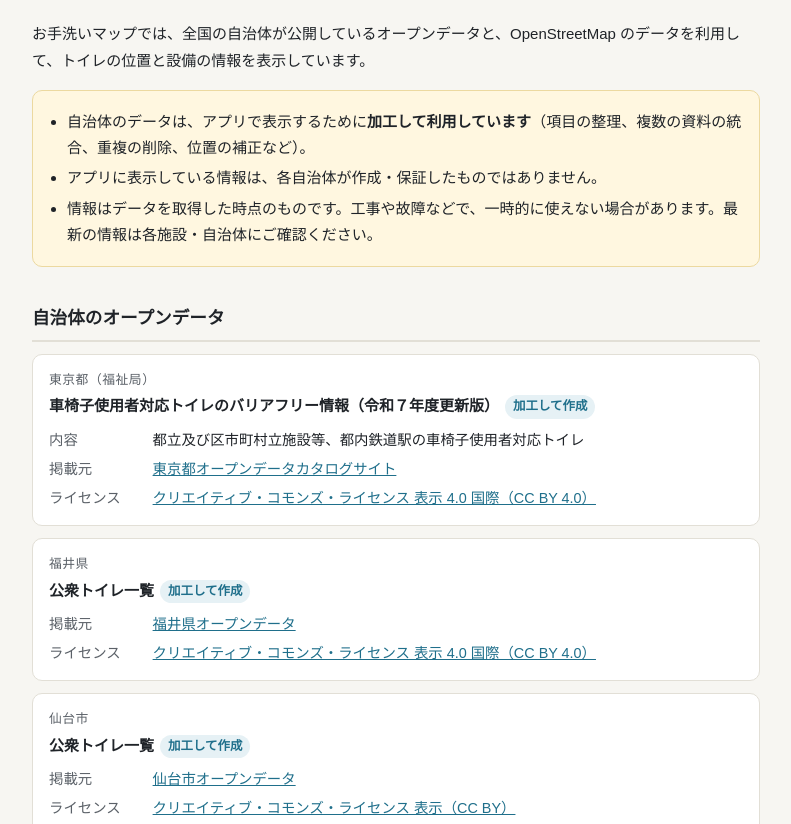
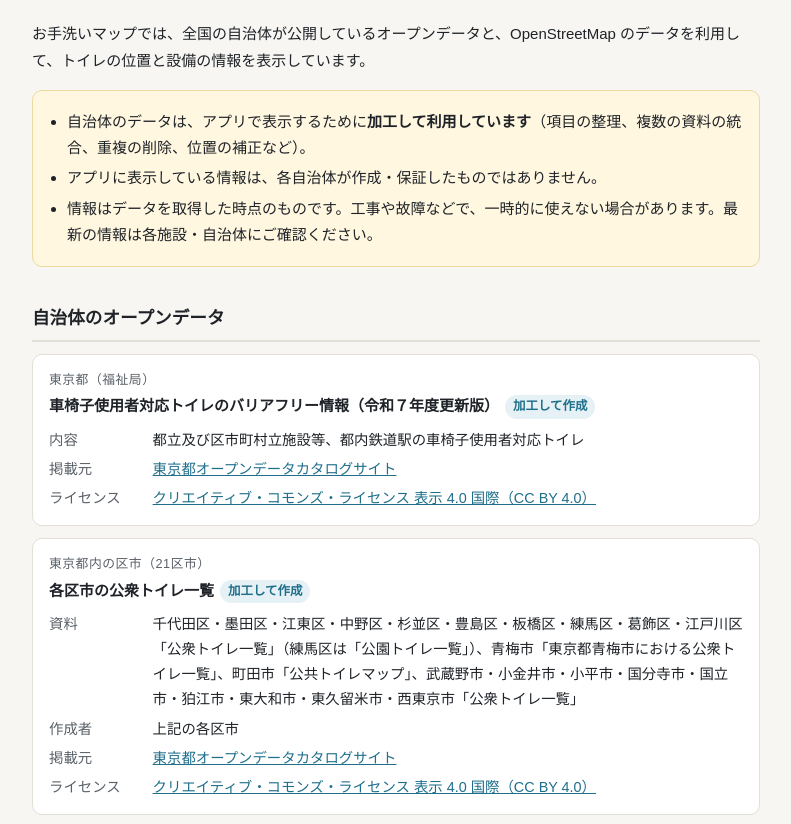
Before and after one commit to tatsuyaace0613-hash/oteari-map, a plain HTML site: page index.html in a window 1280 px wide. Shown: the part 96-920 px from the top of the page, without its empty margins (244-1035 px from the left). Drawn offline with Linux system fonts and the light colour scheme.

Commit message:
Add files via upload
東京都の21区市を追加

```diff
--- a/index.html
+++ b/index.html
@@ -94,6 +94,17 @@
     </div>
 
     <div class="source">
+      <p class="org">東京都内の区市（21区市）</p>
+      <p class="title">各区市の公衆トイレ一覧<span class="tag">加工して作成</span></p>
+      <dl>
+        <dt>資料</dt><dd>千代田区・墨田区・江東区・中野区・杉並区・豊島区・板橋区・練馬区・葛飾区・江戸川区「公衆トイレ一覧」（練馬区は「公園トイレ一覧」）、青梅市「東京都青梅市における公衆トイレ一覧」、町田市「公共トイレマップ」、武蔵野市・小金井市・小平市・国分寺市・国立市・狛江市・東大和市・東久留米市・西東京市「公衆トイレ一覧」</dd>
+        <dt>作成者</dt><dd>上記の各区市</dd>
+        <dt>掲載元</dt><dd><a href="https://catalog.data.metro.tokyo.lg.jp/">東京都オープンデータカタログサイト</a></dd>
+        <dt>ライセンス</dt><dd><a href="https://creativecommons.org/licenses/by/4.0/deed.ja">クリエイティブ・コモンズ・ライセンス 表示 4.0 国際（CC BY 4.0）</a></dd>
+      </dl>
+    </div>
+
+    <div class="source">
       <p class="org">福井県</p>
       <p class="title">公衆トイレ一覧<span class="tag">加工して作成</span></p>
       <dl>
```
